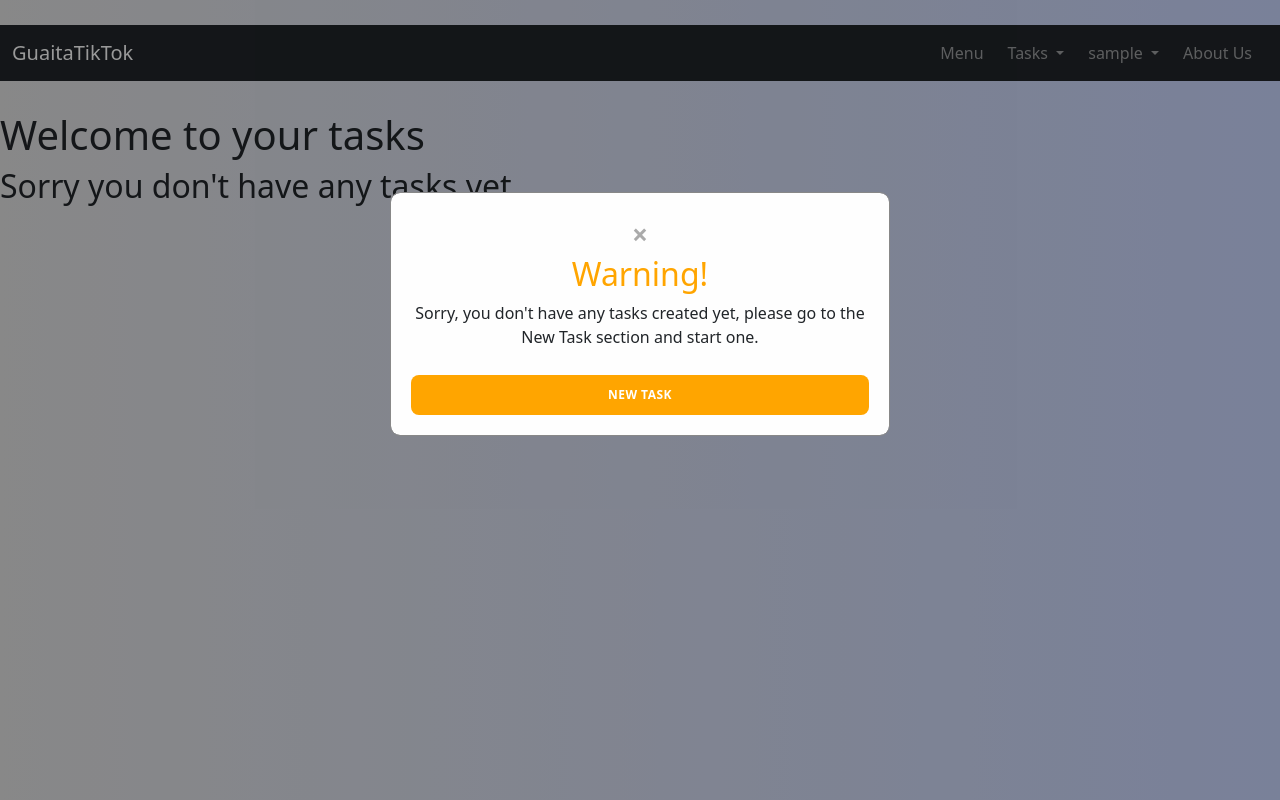
After one commit to Alejandrogcaste17/GuaitaTikTok, a Flask app: page /tasksView in a window 1280 px wide. The commit adds this page. Run offline with Flask 3, Linux system fonts and the light colour scheme; the visitor is signed in with stand-in values (Sample User, id 1); data that the repository does not hold is empty.

Commit message:
Vista de tareas

```diff
--- a/src/app.py
+++ b/src/app.py
@@ -174,6 +174,25 @@ def newTask():
     else:
         return render_template('newTask.html',  username=current_user.username)
 
+@app.route('/tasksView', methods=['POST', 'GET'])
+@login_required
+def tasksView():
+
+    # Verificar si el usuario ya existe en la base de datos
+    existing_user_tasks = tasksCollection.find({'userId': current_user.id})
+
+    # Convertir el cursor a una lista
+    tasks_list = list(existing_user_tasks)
+
+    if tasks_list:
+        return render_template('tasksView.html', tasks_list=tasks_list, username=current_user.username)
+    else:
+        # Mostrar un mensaje de informacion de que no tiene tareas todavia creadas
+        notTask = "Sorry, you don't have any tasks created yet, please go to the ""New Task"" section and start one."
+        return render_template('tasksView.html', notTask=notTask, username=current_user.username)
+
+
+    return render_template('tasksView.html',  username=current_user.username)
 
 if __name__ == '__main__':
     app.run(host="0.0.0.0", port=80, debug=True)
--- a/static/styles/style.css
+++ b/static/styles/style.css
@@ -164,3 +164,55 @@ a {
         font-size: 30px;
     }
 }
+
+.modal{
+    display: block;
+    position: fixed;
+    z-index: 2;
+    left: 0;
+    top: 0;
+    width: 100%;
+    height: 100%;
+    overflow: auto;
+    background-color: rgba(0, 0, 0, 0.4);
+}
+
+.modal-content{
+    background-color: #fefefe;
+    margin: 15% auto;
+    padding: 20px;
+    width: 80%;
+    border: 1px solid #888;
+    max-width: 500px;
+    border-radius: 10px;
+    text-align: center;
+}
+
+.close-button{
+    color: #aaa;
+    float: right;
+    font-size: 28px;
+    font-weight: bold;
+    transition: all 0.3s ease;
+}
+
+.close-button:hover,
+.close-button:focus{
+    color: #000;
+    text-decoration: none;
+    cursor: pointer;
+}
+
+.taskButton {
+    background-color: orange;
+    color: #fff;
+    font-size: 12px;
+    padding: 10px 45px;
+    border: 1px solid transparent;
+    border-radius: 8px;
+    font-weight: 600;
+    letter-spacing: 0.5px;
+    text-transform: uppercase;
+    margin-top: 10px;
+    cursor: pointer;
+}
--- /dev/null
+++ b/static/templates/TasksView.html
@@ -0,0 +1,110 @@
+<!DOCTYPE html>
+<html lang="en">
+
+<head>
+    <meta charset="UTF-8">
+    <meta name="viewport" content="width=device-width, initial-scale=1.0">
+    <link rel="stylesheet" href="https://cdnjs.cloudflare.com/ajax/libs/font-awesome/6.4.2/css/all.min.css">
+    <link href="https://cdn.jsdelivr.net/npm/bootstrap@5.3.3/dist/css/bootstrap.min.css" rel="stylesheet" integrity="sha384-QWTKZyjpPEjISv5WaRU9OFeRpok6YctnYmDr5pNlyT2bRjXh0JMhjY6hW+ALEwIH" crossorigin="anonymous">
+    <link rel="stylesheet" type="text/css" href="../static/styles/style.css">
+    <title>Guaita TikTok</title>
+</head>
+
+<body>
+    <nav class="navbar navbar-expand-lg navbar-dark bg-dark" style="background-color: #24334c;">
+        <div class="container-fluid">
+            <a class="navbar-brand" href="/index">GuaitaTikTok</a>
+            <button class="navbar-toggler" type="button" data-bs-toggle="collapse" data-bs-target="#navbarSupportedContent" aria-controls="navbarSupportedContent" aria-expanded="false" aria-label="Toggle navigation">
+                <span class="navbar-toggler-icon"></span>
+            </button>
+            <div class="collapse navbar-collapse" id="navbarSupportedContent">
+                <ul class="navbar-nav ms-auto mb-2 mb-lg-0">
+                <li class="nav-item me-2">
+                    <a class="nav-link" aria-current="page" href="#">Menu</a>
+                </li>
+                <li class="nav-item dropdown me-2">
+                    <a class="nav-link dropdown-toggle" href="#" role="button" data-bs-toggle="dropdown" aria-expanded="false">
+                    Tasks
+                    </a>
+                    <ul class="dropdown-menu">
+                    <li><a class="dropdown-item" href="/newTask">New Task</a></li>
+                    <li><a class="dropdown-item" href="/tasksView">My Tasks</a></li>
+                    <li><hr class="dropdown-divider"></li>
+                    <li><a class="dropdown-item" href="/logout">Task Example</a></li>
+                    </ul>
+                </li>
+                <li class="nav-item dropdown me-2">
+                    <a class="nav-link dropdown-toggle" href="#" role="button" data-bs-toggle="dropdown" aria-expanded="false">
+                        {{ username }}
+                    </a>
+                    <ul class="dropdown-menu">
+                    <li><a class="dropdown-item" href="#">My Profile</a></li>
+                    <li><a class="dropdown-item" href="#">Configuration</a></li>
+                    <li><hr class="dropdown-divider"></li>
+                    <li><a class="dropdown-item" href="/logout">Log out</a></li>
+                    </ul>
+                </li>
+                <li class="nav-item me-2">
+                    <a class="nav-link" aria-current="page" href="#">About Us</a>
+                </li>
+            </div>
+        </div>
+    </nav>
+    <h1>Welcome to your tasks</h1>
+
+    {% if notTask %}
+    <h2>Sorry you don't have any tasks yet</h2>
+    <div id="successModal" class="modal">
+        <div class="modal-content">
+            <span class="close-button">&times;</span>
+            <h2 style="color: orange";>Warning!</h2>
+            <p>{{ notTask }}</p>
+            <a class="taskButton" href="/newTask">New Task</a>
+        </div>
+    </div>
+    {% endif %}
+    {% if tasks_list %}
+        <table class="table table-dark table-striped">
+            <thead>
+                <tr>
+                    <th scope="col">Status</th>
+                    <th scope="col">Status Message</th>
+                    <th scope="col">Task Name</th>
+                    <th scope="col">Description</th>
+                    <th scope="col">Start Date</th>
+                    <th scope="col">End Date</th>
+                    <th scope="col">Language</th>
+                </tr>
+            </thead>
+            <tbody>
+                {% for task in tasks_list %}
+                    <tr>
+                        <td>{{ task['state'] }}</td>
+                        <td>{{ task['state_message'] }}</td>
+                        <td>{{ task['taskName'] }}</td>
+                        <td>{{ task['description'] }}</td>
+                        <td>{{ task['startDate'] }}</td>
+                        <td>{{ task['endDate'] }}</td>
+                        <td>{{ task['language'] }}</td>
+                    </tr>
+                {% endfor %}
+            </tbody>
+        </table>
+    {% endif %}
+</body>
+<script>
+    const modal = document.getElementById('successModal');
+
+    const closeBtn = document.querySelector('.close-button');
+    closeBtn.onclick = function () {
+        modal.style.display = 'none';
+    };
+
+    window.onclick = function (event) {
+        if (event.target === modal) {
+            modal.style.display = 'none';
+        }
+    };
+</script>
+<script src="https://cdn.jsdelivr.net/npm/bootstrap@5.3.3/dist/js/bootstrap.bundle.min.js"></script>
+</html>
--- a/static/templates/index.html
+++ b/static/templates/index.html
@@ -28,7 +28,7 @@
                         </a>
                         <ul class="dropdown-menu">
                         <li><a class="dropdown-item" href="/newTask">New Task</a></li>
-                        <li><a class="dropdown-item" href="#">My Tasks</a></li>
+                        <li><a class="dropdown-item" href="/tasksView">My Tasks</a></li>
                         <li><hr class="dropdown-divider"></li>
                         <li><a class="dropdown-item" href="/logout">Task Example</a></li>
                         </ul>
--- a/static/templates/newTask.html
+++ b/static/templates/newTask.html
@@ -26,8 +26,8 @@
                     Tasks
                     </a>
                     <ul class="dropdown-menu">
-                    <li><a class="dropdown-item" href="#">New Task</a></li>
-                    <li><a class="dropdown-item" href="#">My Tasks</a></li>
+                    <li><a class="dropdown-item" href="/newTask">New Task</a></li>
+                    <li><a class="dropdown-item" href="/tasksView">My Tasks</a></li>
                     <li><hr class="dropdown-divider"></li>
                     <li><a class="dropdown-item" href="/logout">Task Example</a></li>
                     </ul>
```
